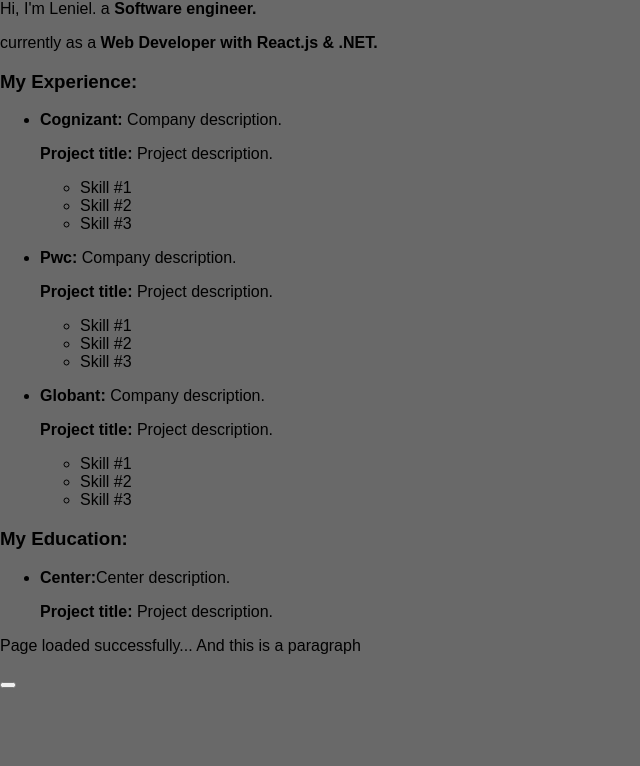
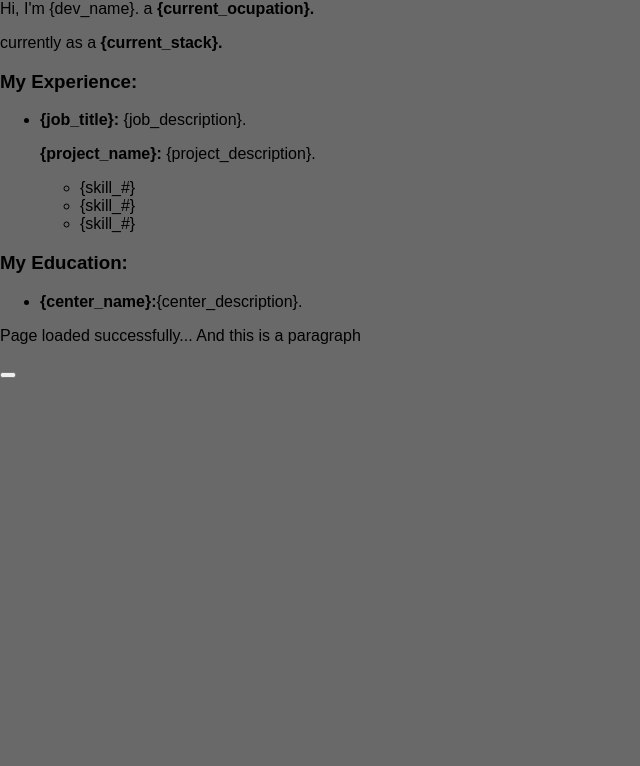
Before and after one commit to lenielluzardo/2024_portfolio, a plain HTML site: page index.html in a window 1280 px wide. Shown: the part 34-800 px from the top of the page, without its empty margins (0-640 px from the left). Drawn offline with Linux system fonts and the light colour scheme.

Commit message:
portfolio structure replaced with placeholders

```diff
--- a/index.html
+++ b/index.html
@@ -4,22 +4,22 @@
   <meta charset="UTF-8">
   <meta name="viewport" content="width=device-width, initial-scale=1.0">
   <link rel="stylesheet" href="./index.css">
-  <title>Leniel Luzardo</title>
+  <title>{dev_name}</title>
 </head>
 <body>
   <main>
     <nav>
-      <img src="" alt="Leniel Logo"/>
+      <img src="" alt="{dev_log}"/>
 
     </nav>
     <div class="resume">
 
       <div class="about">
         <p>
-          Hi, I'm Leniel. a <b class="curr_ocupation">Software engineer.</b>
+          Hi, I'm {dev_name}. a <b class="curr_ocupation">{current_ocupation}.</b>
         </p>
         <p>
-          currently as a <b class="curr_stack">Web Developer with React.js & .NET.</b>
+          currently as a <b class="curr_stack">{current_stack}.</b>
         </p>
       </div> <!--about-->
 
@@ -27,35 +27,14 @@
           <h3>My Experience:</h3>
           <ul class="jobs">
             <li class="job">
-              <p><b>Cognizant:</b> Company description.</p>
-                <p><b>Project title:</b> Project description.</p>
-                <ul>
-                   <li>Skill #1</li>
-                   <li>Skill #2</li>
-                   <li>Skill #3</li>
+                <p><b>{job_title}:</b> {job_description}.</p>
+                <p><b>{project_name}:</b> {project_description}.</p>
+                <ul class="skills">
+                   <li class="skill">{skill_#}</li>
+                   <li class="skill">{skill_#}</li>
+                   <li class="skill">{skill_#}</li>
                 </ul>
             </li>
-
-            <li class="job">
-              <p><b>Pwc:</b> Company description.</p>
-                <p><b>Project title:</b> Project description.</p>
-                <ul>
-                   <li>Skill #1</li>
-                   <li>Skill #2</li>
-                   <li>Skill #3</li>
-                </ul>
-            </li>
-
-            <li class="job">
-                <p><b>Globant:</b> Company description.</p>
-                <p><b>Project title:</b> Project description.</p>
-                <ul>
-                   <li>Skill #1</li>
-                   <li>Skill #2</li>
-                   <li>Skill #3</li>
-                </ul>
-            </li>
-
           </ul> <!--jobs-->
 
         </div> <!--experience-->
@@ -64,8 +43,7 @@
           <h3>My Education:</h3>
           <ul class="careers">
             <li class="career">
-              <p><b>Center:</b>Center description.</p>
-              <p><b>Project title:</b> Project description.</p>
+              <p><b>{center_name}:</b>{center_description}.</p>
             </li>
           </ul>
         </div> <!--education-->
```
